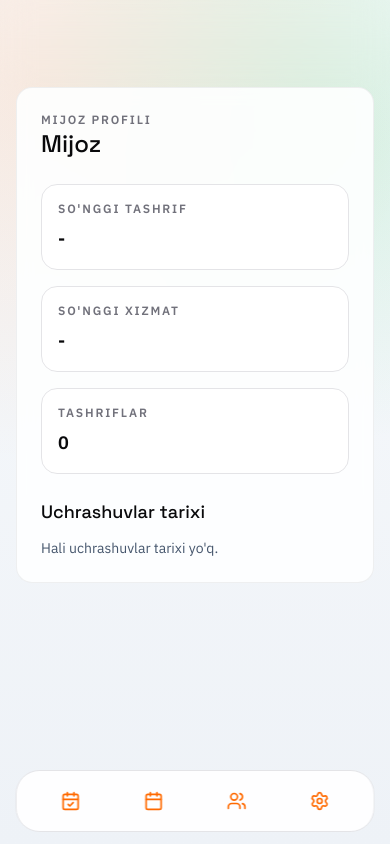
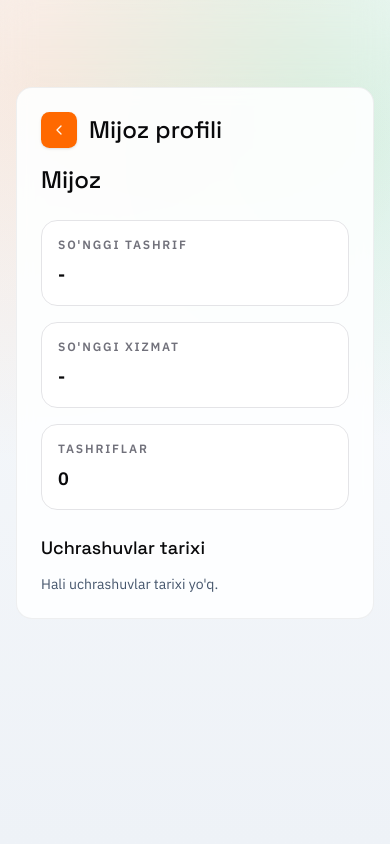
Before and after one commit to farrux13x/show-bron, a Vue app: page /clients/1 in a window 390 px wide. Built offline with nearby package versions, Linux system fonts and the light colour scheme.

Commit message:
refactor: enhance navigation with AppButton and update router meta for mobile footer visibility

```diff
--- a/src/app/router/index.ts
+++ b/src/app/router/index.ts
@@ -17,6 +17,7 @@ const router = createRouter({
     {
       path: '/schedule-setup',
       name: 'ScheduleSetupPage',
+      meta: { hideMobileFooter: true },
       component: () => import('@/pages/schedule-setup/ScheduleSetupPage.vue'),
     },
     {
@@ -32,6 +33,7 @@ const router = createRouter({
     {
       path: '/appointments/new',
       name: 'AppointmentCreatePage',
+      meta: { hideMobileFooter: true },
       component: () => import('@/pages/appointment-form/AppointmentFormPage.vue'),
     },
     {
@@ -47,6 +49,7 @@ const router = createRouter({
     {
       path: '/clients/:id',
       name: 'ClientProfilePage',
+      meta: { hideMobileFooter: true },
       component: () => import('@/pages/clients/ClientProfilePage.vue'),
     },
     {
@@ -57,16 +60,19 @@ const router = createRouter({
     {
       path: '/services',
       name: 'ServicesPage',
+      meta: { hideMobileFooter: true },
       component: () => import('@/pages/services/ServicesPage.vue'),
     },
     {
       path: '/statistics',
       name: 'StatisticsPage',
+      meta: { hideMobileFooter: true },
       component: () => import('@/pages/statistics/StatisticsPage.vue'),
     },
     {
       path: '/catalog',
       name: 'StylesCatalogPage',
+      meta: { hideMobileFooter: true },
       component: () => import('@/pages/catalog/StylesCatalogPage.vue'),
     },
   ],
--- a/src/pages/appointment-form/AppointmentFormPage.vue
+++ b/src/pages/appointment-form/AppointmentFormPage.vue
@@ -1,7 +1,13 @@
 <template>
   <section class="card p-6 sm:p-8">
     <div class="flex flex-wrap items-center justify-between gap-4">
-      <div>
+      <div class="flex items-center gap-3">
+        <AppButton
+          to="/"
+          size="icon"
+        >
+          <ChevronLeft class="h-4 w-4" />
+        </AppButton>
         <!-- <p class="label">{{ t('appointment.label') }}</p> -->
         <h2 class="font-display text-2xl">{{ pageTitle }}</h2>
       </div>
@@ -35,6 +41,7 @@
 import AppointmentForm from '@/features/appointment-form/AppointmentForm.vue';
 import AppButton from '@/shared/ui/AppButton.vue';
 import { useAppointmentFormPage } from './useAppointmentFormPage';
+import { ChevronLeft } from 'lucide-vue-next';
 
 const {
   handleDelete,
--- a/src/pages/catalog/StylesCatalogPage.vue
+++ b/src/pages/catalog/StylesCatalogPage.vue
@@ -1,7 +1,13 @@
 <template>
   <section class="card p-6 sm:p-8">
     <div class="flex flex-wrap items-start justify-between gap-4">
-      <div>
+      <div class="flex items-center gap-3">
+        <AppButton
+          to="/settings"
+          size="icon"
+        >
+          <ChevronLeft class="h-4 w-4" />
+        </AppButton>
         <!-- <p class="label">{{ t('catalog.label') }}</p> -->
         <h2 class="font-display text-2xl">{{ t('catalog.title') }}</h2>
         <!-- <p class="text-sm text-slate-600">{{ t('catalog.subtitle') }}</p> -->
@@ -18,6 +24,8 @@
 import { useI18n } from 'vue-i18n';
 import { styleCatalog } from '@/entities/style/model/styles';
 import StylesCatalogGrid from '@/features/styles-catalog/StylesCatalogGrid.vue';
+import AppButton from '@/shared/ui/AppButton.vue';
+import { ChevronLeft } from 'lucide-vue-next';
 
 const { t } = useI18n();
 </script>
--- a/src/pages/clients/ClientProfilePage.vue
+++ b/src/pages/clients/ClientProfilePage.vue
@@ -1,15 +1,17 @@
 <template>
   <section class="card p-6 sm:p-8">
     <div class="flex flex-wrap items-center justify-between gap-4">
-      <div>
-        <p class="label">{{ t('clients.profile') }}</p>
-        <h2 class="font-display text-2xl">
-          {{ client?.name ?? t('clients.fallbackName') }}
-        </h2>
-        <p class="text-sm text-slate-600">{{ client?.phone }}</p>
+      <div class="flex items-center gap-3">
+        <AppButton
+          to="/clients"
+          size="icon"
+        >
+          <ChevronLeft class="h-4 w-4" />
+        </AppButton>
+        <h2 class="font-display text-2xl">{{ t('clients.profile') }}</h2>
       </div>
-      <AppButton
-        v-if="client"
+      <!-- <AppButton
+      v-if="client"
         :to="{
           path: '/appointments/new',
           query: {
@@ -20,8 +22,12 @@
         }"
       >
         {{ t('actions.rebook') }}
-      </AppButton>
+      </AppButton> -->
     </div>
+    <h2 class="mt-4 font-display text-2xl">
+      {{ client?.name ?? t('clients.fallbackName') }}
+    </h2>
+    <p class="text-sm text-slate-600">{{ client?.phone }}</p>
 
     <div class="mt-6 grid gap-4 md:grid-cols-3">
       <div class="rounded-2xl border border-fog bg-white px-4 py-4">
@@ -80,6 +86,7 @@ import { buildClientSummaries } from '@/entities/client/model/clients';
 import { formatDate, formatTime, fromISO } from '@/shared/lib/date';
 import { translateService, translateStatus } from '@/shared/i18n/labels';
 import AppButton from '@/shared/ui/AppButton.vue';
+import { ChevronLeft } from 'lucide-vue-next';
 
 const route = useRoute();
 const appointmentsStore = useAppointmentsStore();
--- a/src/pages/schedule-setup/ScheduleSetupPage.vue
+++ b/src/pages/schedule-setup/ScheduleSetupPage.vue
@@ -1,8 +1,14 @@
 <template>
   <div class="space-y-6">
-    <section class="card p-6 sm:p-8">
+        <section class="card p-6 sm:p-8">
       <div class="flex flex-wrap items-center justify-between gap-4">
-        <div>
+        <div class="flex items-center gap-3">
+          <AppButton
+            to="/settings"
+            size="icon"
+          >
+            <ChevronLeft class="h-4 w-4" />
+          </AppButton>
           <!-- <p class="label">{{ t('schedule.weeklyTemplate') }}</p> -->
           <h2 class="font-display text-2xl">
             {{ t('schedule.weeklyTemplate') }}
@@ -127,6 +133,7 @@
 
 <script setup lang="ts">
 import { computed } from 'vue';
+import { ChevronLeft } from 'lucide-vue-next';
 import { Input } from '@/shared/ui/input';
 import {
   Select,
@@ -137,6 +144,7 @@ import {
 } from '@/shared/ui/select';
 import { Checkbox } from '@/shared/ui/checkbox';
 import { useScheduleSetupPage } from './useScheduleSetupPage';
+import AppButton from '@/shared/ui/AppButton.vue';
 
 const { days, scheduleStore, t, updateDay } = useScheduleSetupPage();
 
--- a/src/pages/services/ServicesPage.vue
+++ b/src/pages/services/ServicesPage.vue
@@ -1,10 +1,14 @@
 <template>
   <section class="card p-6 sm:p-8">
     <div class="flex flex-wrap items-start justify-between gap-4">
-      <div>
-        <!-- <p class="label">{{ t('servicesPage.label') }}</p> -->
+      <div class="flex items-center gap-3">
+        <AppButton
+          to="/settings"
+          size="icon"
+        >
+          <ChevronLeft class="h-4 w-4" />
+        </AppButton>
         <h2 class="font-display text-2xl">{{ t('servicesPage.title') }}</h2>
-        <!-- <p class="text-sm text-slate-600">{{ t('servicesPage.subtitle') }}</p> -->
       </div>
     </div>
 
@@ -20,6 +24,7 @@ import { useI18n } from 'vue-i18n';
 import ServicesForm from '@/features/services-form/ServicesForm.vue';
 import ServicesList from '@/features/services-list/ServicesList.vue';
 import AppButton from '@/shared/ui/AppButton.vue';
+import { ChevronLeft } from 'lucide-vue-next';
 
 const { t } = useI18n();
 </script>
--- a/src/pages/statistics/StatisticsPage.vue
+++ b/src/pages/statistics/StatisticsPage.vue
@@ -1,7 +1,13 @@
 <template>
   <section class="card p-6 sm:p-8">
     <div class="flex flex-wrap items-center justify-between gap-4">
-      <div>
+      <div class="flex items-center gap-3">
+        <AppButton
+          to="/settings"
+          size="icon"
+        >
+          <ChevronLeft class="h-4 w-4" />
+        </AppButton>
         <!-- <p class="label">{{ t('statistics.label') }}</p> -->
         <h2 class="font-display text-2xl">{{ t('statistics.title') }}</h2>
         <!-- <p class="text-sm text-slate-600">{{ t('statistics.subtitle') }}</p> -->
@@ -177,6 +183,7 @@
 <script setup lang="ts">
 import LineChartIcon from '@/shared/ui/icons/LineChartIcon.vue';
 import AppButton from '@/shared/ui/AppButton.vue';
+import { ChevronLeft } from 'lucide-vue-next';
 import { useStatisticsPage } from './useStatisticsPage';
 
 const {
--- a/src/widgets/app-shell/AppShell.vue
+++ b/src/widgets/app-shell/AppShell.vue
@@ -2,19 +2,24 @@
   <div class="min-h-screen app-background">
     <AppHeader />
 
-    <main class="px-4 pb-24 sm:px-8">
+    <main class="px-4 sm:px-8" :class="showMobileFooter ? 'pb-24' : 'pb-6'">
       <div class="mx-auto max-w-6xl">
         <slot />
       </div>
     </main>
 
-    <AppFooter />
+    <AppFooter v-if="showMobileFooter" />
   </div>
 </template>
 
 <script setup lang="ts">
+import { computed } from 'vue';
+import { useRoute } from 'vue-router';
 import AppFooter from '@/features/footer/AppFooter.vue';
 import AppHeader from '@/features/app-header/AppHeader.vue';
+
+const route = useRoute();
+const showMobileFooter = computed(() => route.meta.hideMobileFooter !== true);
 </script>
 
 <style scoped></style>
```
Also changed, not shown: 1 other file (tests, documents, lock files or other folders).
